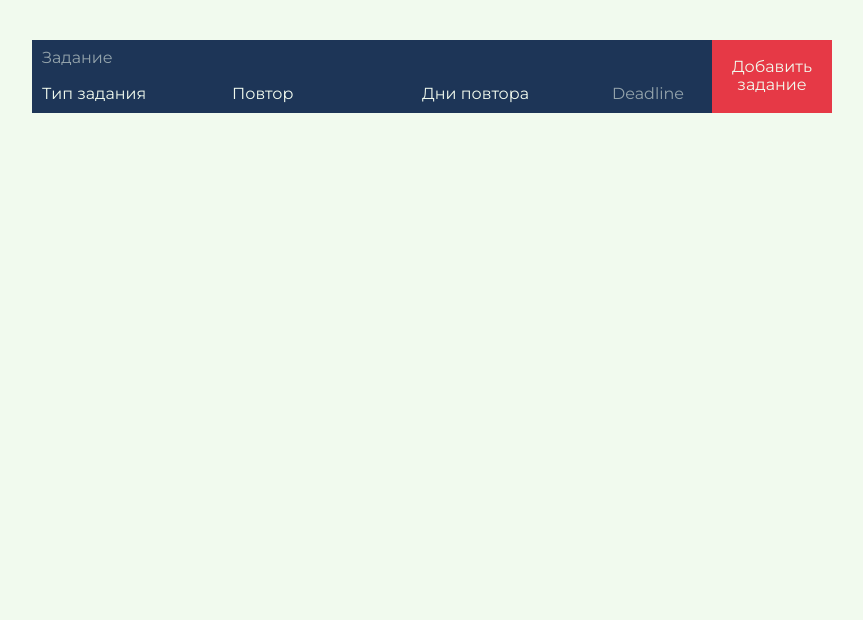
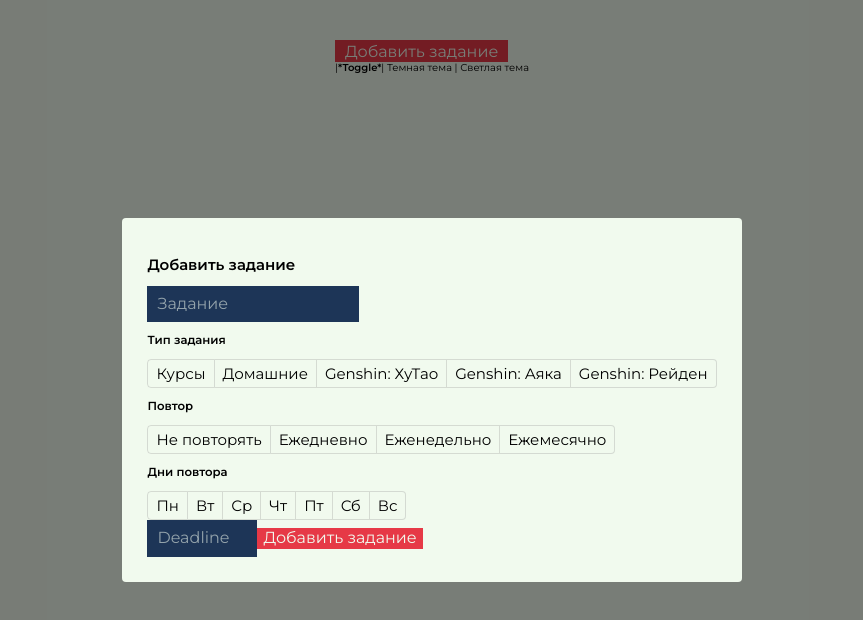
Before and after one commit to AnNavara/type-todo, a React (Create React App) app: page / in a window 1280 px wide. Both pictures are taken after a click on the button "Добавить задание". Shown: the top 620 px of the page, without its empty margins (208-1071 px from the left). Built offline with nearby package versions, Linux system fonts and the light colour scheme.

Commit message:
feat: add toggle component

```diff
--- a/src/App.tsx
+++ b/src/App.tsx
@@ -7,6 +7,8 @@ import { loadLocalStorage, saveLocalStorage } from './utils/utils';
 import TaskList from './components/TaskList/TaskList';
 import Modal from './components/UI/Modal/Modal';
 import { repeatValues, weekDays } from './consts';
+import Button from './components/UI/Button/Button';
+import Toggle from './components/UI/Toggle/Toggle';
 
 const App: FC = () => {
     const [ task, setTask ] = useState<ITask>({
@@ -37,6 +39,8 @@ const App: FC = () => {
     }, [todoList]);
 
     const handleChange = (event: ChangeEvent<HTMLInputElement>): void => {
+        console.log('handling change')
+        console.log(event)
         const newTask = {
             ...task,
         };
@@ -95,7 +99,13 @@ const App: FC = () => {
         };
         if (validateTask(newTask)) {
             setTodoList([...todoList, newTask]);
+            setModal(false);
         } else {
+            //
+            //
+            // SHOW ERROR
+            //
+            //
             console.warn('Task invalid');
         }
     };
@@ -127,8 +137,16 @@ const App: FC = () => {
 
     return (
         <div className="App">
-            <header className="header">
-                <div className="task">
+            <header className='header'>
+                <Button click={setModal}>
+                    Добавить задание
+                </Button>
+                <div>|<b>*Toggle*</b>| Темная тема | Светлая тема</div>
+            </header>
+            <Modal visible={modal} setVisible={setModal}>
+                <div>
+                    <h2>Добавить задание</h2>
+                    <div>
                         <InputItem
                             className="task__name"
                             type="text"
@@ -137,27 +155,26 @@ const App: FC = () => {
                             addTask={addTask}
                             handleChange={handleChange}
                         />
-                    <SelectMenu
+                        <Toggle
                             name="taskType"
                             value={task.taskType}
                             defaultValue="Тип задания"
+                            items={taskTypes}
                             handleChange={handleChange}
-                        items={taskTypes}
                         />
-                    <SelectMenu
+                        <Toggle
                             name="repeatSpread"
                             value={task.repeatSpread}
                             defaultValue="Повтор"
+                            items={repeatValues}
                             handleChange={handleChange}
-                        items={repeatValues}
                         />
-                    <SelectMenu
+                        <Toggle
                             name="repeatDays"
                             value={task.repeatDays}
                             defaultValue="Дни повтора"
+                            items={weekDays}
                             handleChange={handleChange}
-                        items={weekDays}
-                        multiple
                         />
                         <InputItem
                             className="input__min"
@@ -171,7 +188,8 @@ const App: FC = () => {
                             Добавить задание
                         </button>
                     </div>
-            </header>
+                </div>
+            </Modal>
 
             <TaskList
                 updateTask={updateTask}
--- a/src/Components/UI/Modal/Modal.module.css
+++ b/src/Components/UI/Modal/Modal.module.css
@@ -9,6 +9,7 @@
     min-width: 25rem;
     padding: 2.5rem;
     background-color: var(--color-xlight);
+    border-radius: var(--border-radius);
 }
 
 .modal.active {
--- a/src/Components/UI/SelectMenu/SelectMenu.tsx
+++ b/src/Components/UI/SelectMenu/SelectMenu.tsx
@@ -2,7 +2,6 @@ import React, { useState, ChangeEvent } from 'react';
 import SelectItem from '../SelectItem/SelectItem';
 import styles from './SelectMenu.module.css';
 import { CSSTransition } from 'react-transition-group';
-import { repeatValues } from '../../../consts';
 
 interface Props {
     name: string;
@@ -23,22 +22,11 @@ const SelectMenu = ({
 }: Props) => {
     const [isOpen, setIsOpen] = useState<Boolean>(false);
     const [menuHeight, setMenuHeight] = useState<number>(0);
-    let transformedItems: string[] = [];
 
     const calcHeight = (el: HTMLElement): void => {
         const height = el ? el.offsetHeight : 0;
         setMenuHeight(height);
     };
-
-    console.log(items);
-
-    if (!Array.isArray(items)) {
-        for (const key in items) {
-            if (Number.isInteger(Number(key))) transformedItems.push(items[key]);
-        }
-    } else {
-        transformedItems = items;
-    }
 
     const cssClasses = [styles.toggle];
     let displayValue: string = defaultValue;
@@ -73,10 +61,9 @@ const SelectMenu = ({
                     }}
                 >
                     <div className={styles.dropdown}>
-                        {transformedItems.map((item: string, index: number) => {
+                        {items.map((item: string, index: number) => {
                             let active: boolean = value === item;
-                            if (Array.isArray(value))
-                                active = value.includes(item);
+                            if (Array.isArray(value)) active = value.includes(item);
                             return (
                                 <SelectItem
                                     value={item}
--- /dev/null
+++ b/src/Components/UI/Toggle/Toggle.module.css
@@ -0,0 +1,8 @@
+.toggle {
+    display: flex;
+    flex-direction: column;
+}
+
+.toggleContainer {
+    display: flex;
+}
--- /dev/null
+++ b/src/Components/UI/Toggle/Toggle.tsx
@@ -0,0 +1,51 @@
+import React, { ChangeEvent } from 'react'
+import ToggleItem from './ToggleItem/ToggleItem';
+import styles from './Toggle.module.css';
+
+interface Props {
+    name: string;
+    value: string | any[];
+    defaultValue: string;
+    items: any;
+    handleChange(event: ChangeEvent<HTMLInputElement>): void;
+}
+
+const Toggle = ({
+    name,
+    value,
+    defaultValue,
+    items,
+    handleChange
+}: Props) => {
+
+    return (
+        <div className={styles.toggle}>
+            <h3>{defaultValue}</h3>
+            <div className={styles.toggleContainer}>
+                {items.map((item: string, index: number) => {
+                    let active: boolean = false;
+                    if (Array.isArray(value)) {
+                        active = value.includes(item);
+                    } else {
+                        active = value === item;
+                    }
+                    return (
+                        <ToggleItem
+                            key={item + index}
+                            handleChange={handleChange}
+                            name={name}
+                            value={item}
+                            active={active}
+                            index={index}
+                            indexLast={items.length - 1}
+                        >
+                            {item}
+                        </ToggleItem>
+                    )
+                })}
+            </div>
+        </div>
+    )
+}
+
+export default Toggle
--- /dev/null
+++ b/src/Components/UI/Toggle/ToggleItem/ToggleItem.module.css
@@ -0,0 +1,29 @@
+.toggleItem {
+    display: flex;
+    padding: 0.5rem 0.8rem;
+    font-size: 1.5rem;
+    cursor: pointer;
+    background: transparent;
+    border: 1px solid rgba(145, 145, 145, 0.3);
+    border-left: none;
+}
+
+.toggleItem:hover {
+    background-color: var(--color-light);
+}
+
+.toggleItem.first {
+    border-left: 1px solid rgba(145, 145, 145, 0.3);
+    border-top-left-radius: var(--border-radius);
+    border-bottom-left-radius: var(--border-radius);
+}
+
+.toggleItem.last {
+    border-top-right-radius: var(--border-radius);
+    border-bottom-right-radius: var(--border-radius);
+}
+
+.toggleItem.active {
+    background-color: var(--color-accent);
+    border-color: var(--color-accent);
+}
--- /dev/null
+++ b/src/Components/UI/Toggle/ToggleItem/ToggleItem.tsx
@@ -0,0 +1,39 @@
+import React, { ChangeEvent } from 'react';
+import styles from './ToggleItem.module.css';
+
+interface Props {
+    name: string;
+    value: string;
+    children: any;
+    active: boolean;
+    index: number;
+    indexLast: number;
+    handleChange(event: ChangeEvent<HTMLInputElement>): void;
+}
+
+const ToggleItem = ({
+    value,
+    name,
+    active,
+    index,
+    indexLast,
+    handleChange,
+    children,
+}: Props) => {
+    const cssClasses = [styles.toggleItem]
+    if (active) cssClasses.push(styles.active)
+    if (index === 0) cssClasses.push(styles.first)
+    if (index === indexLast) cssClasses.push(styles.last)
+
+    return (
+        <button
+            className={cssClasses.join(' ')}
+            name={name}
+            value={value}
+            onClick={(event: any) => handleChange(event)}>
+            {children}
+        </button>
+    );
+};
+
+export default ToggleItem;
--- a/src/styles/App.css
+++ b/src/styles/App.css
@@ -9,6 +9,8 @@
   --color-xlight: #F1FAEE;
   --color-accent: #E63946;
   --color-xaccent: #9b1823;
+
+  --border-radius: 4px;
 }
 
 html {
```
Lines whose indentation alone changed are shown as unchanged.
